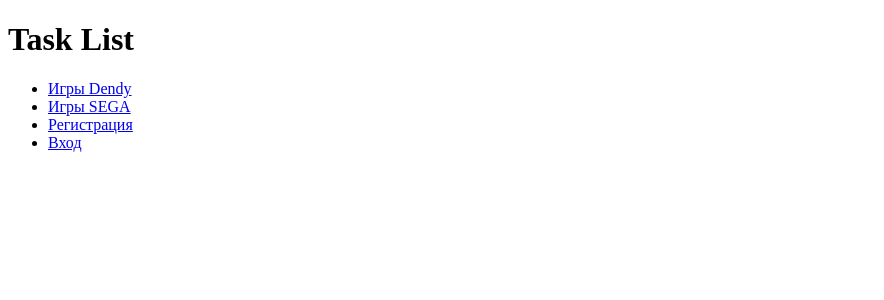
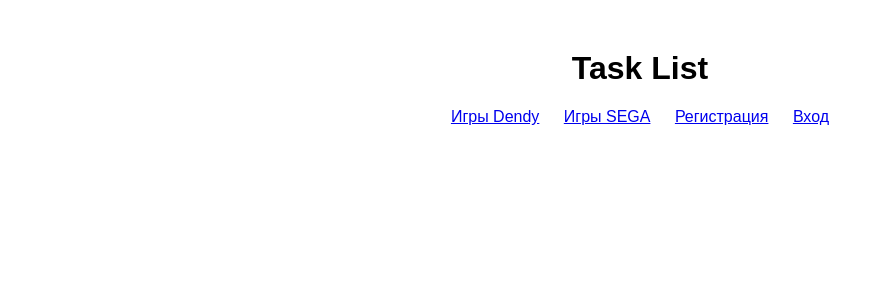
Before and after one commit to VirusEbola1/djangones, a Django app: page / in a window 1280 px wide. Shown: the top 300 px of the page, without its empty margins (0-884 px from the left). Run offline with Django 4.2, Linux system fonts and the light colour scheme.

Commit message:
Изменение внешнего вида и скачивания файла игры

```diff
--- a/tasks/templates/tasks/dendy_games.html
+++ b/tasks/templates/tasks/dendy_games.html
@@ -11,8 +11,7 @@
         {% for game in dendy_games %}
             <li>
                 <h2>
-                    {{ game.title }}
-                    <a href="{% url 'game_detail' game_id=game.id %}">Подробнее</a>
+                    <a href="{% url 'game_detail' game_id=game.id %}">{{ game.title }}</a>
                 </h2>
                 <div style="width:640px;height:480px;max-width:100%">
                     <div id="game">
--- a/tasks/templates/tasks/game_detail.html
+++ b/tasks/templates/tasks/game_detail.html
@@ -8,7 +8,6 @@
 <body>
     <h1>{{ game.title }}</h1>
     <p>Описание игры: {{ game.description }}</p>
-    <p>Ссылка на файл: <a href="{{ rom_file_url }}">{{ rom_file_url }}</a></p>
     <div style="width:640px;height:480px;max-width:100%">
         <div id="game"></div>
     </div>
@@ -20,5 +19,6 @@
         EJS_lightgun = false; // Lightgun
     </script>
     <script src="https://www.emulatorjs.com/loader.js"></script>
+    <p><a href="{{ rom_file_url }}">Скачать</a></p>
 </body>
 </html>
--- a/tasks/templates/tasks/task_list.html
+++ b/tasks/templates/tasks/task_list.html
@@ -4,8 +4,31 @@
     <meta charset="UTF-8">
     <meta name="viewport" content="width=device-width, initial-scale=1.0">
     <title>Task List</title>
+    <style>
+        body {
+            font-family: Arial, sans-serif;
+            margin: 0;
+            padding: 0;
+        }
+        .container {
+            text-align: center;
+            margin-top: 50px;
+        }
+        .container ul {
+            list-style-type: none;
+            padding: 0;
+        }
+        .container ul li {
+            display: inline;
+            margin-right: 20px;
+        }
+        .container ul li:last-child {
+            margin-right: 0;
+        }
+    </style>
 </head>
 <body>
+    <div class="container">
         <h1>Task List</h1>
         <ul>
             <li><a href="{% url 'dendy_games' %}">Игры Dendy</a></li>
@@ -18,5 +41,6 @@
                 <li><a href="{% url 'login' %}">Вход</a></li>
             {% endif %}
         </ul>
+    </div>
 </body>
 </html>
```
Also changed, not shown: db.sqlite3. Lines whose indentation alone changed are shown as unchanged.
